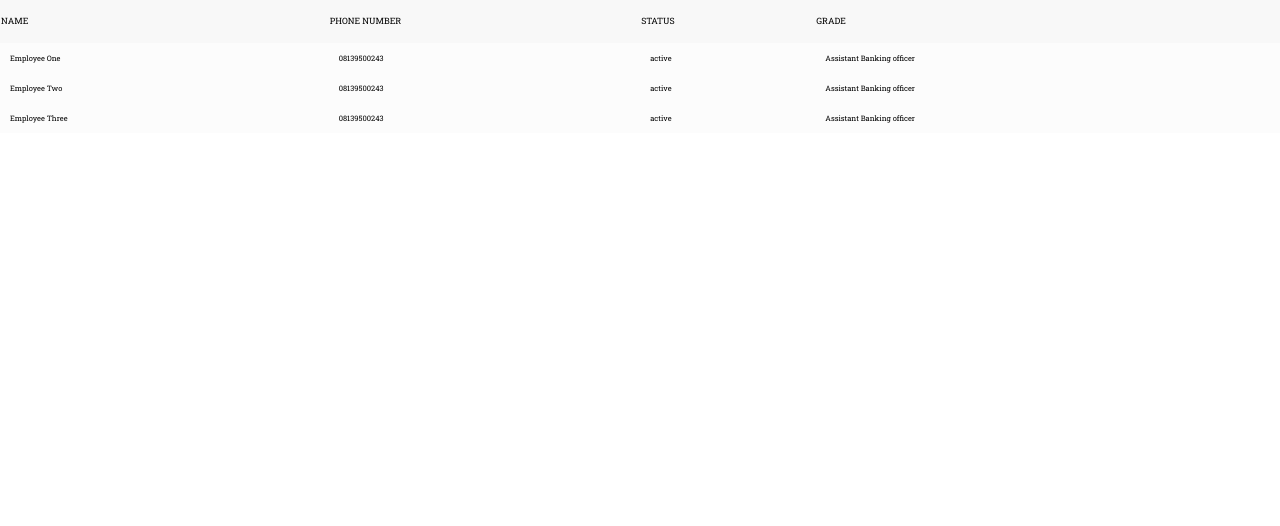
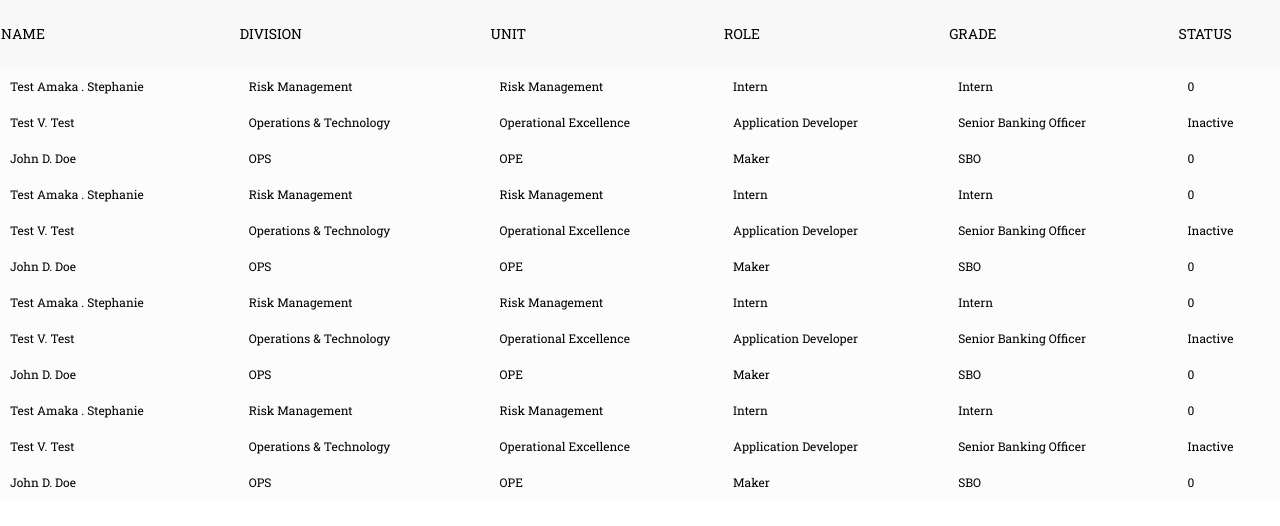
Before and after one commit to fAkinyosoye/employee-mgmt, a React (Vite) app: page /employee-records in a window 1280 px wide. Shown: the top 526 px of the page. Built offline with nearby package versions, Linux system fonts and the light colour scheme; no server answers.

Commit message:
remove html font-sizing in index.css

```diff
--- a/src/components/pages/EmployeeRecords.tsx
+++ b/src/components/pages/EmployeeRecords.tsx
@@ -3,46 +3,32 @@ import React, { useCallback } from "react";
 // import { toast } from "react-toastify";
 
 import { Table } from "../atoms";
+import { dummyData } from "../utilities/employeeDummyData";
 
 const EmployeeRecords = () => {
   const getData = useCallback(() => {
-    const dummyData = [
-      {
-        id: "1",
-        name: "Employee One",
-        email: "employeeone@boi.ng",
-        grade: "Assistant Banking officer",
-        status: "active",
-        phoneNumber: "08139500243",
-      },
-      {
-        id: "2",
-        name: "Employee Two",
-        grade: "Assistant Banking officer",
-        status: "active",
-        phoneNumber: "08139500243",
-      },
-      {
-        id: "3",
-        name: "Employee Three",
-        grade: "Assistant Banking officer",
-        status: "active",
-        phoneNumber: "08139500243",
-      },
-    ];
-
-    const result =
-      dummyData &&
-      dummyData?.map((item, i) => {
-        return {
-          name: <p className="text-xs font-normal">{item?.name}</p>,
-          phoneNumber: (
-            <p className="text-xs font-normal">{item?.phoneNumber}</p>
-          ),
-          status: <p className="text-xs font-normal">{item?.status}</p>,
-          grade: <p className="text-xs font-normal">{item?.grade}</p>,
-        };
-      });
+    const result = dummyData?.map((item, i) => {
+      const {
+        firstname,
+        middleinitial,
+        lastname,
+        division,
+        unit,
+        role,
+        grade,
+        staffStatus,
+      } = item;
+      return {
+        name: (
+          <p className="text-xs font-normal">{`${firstname} ${middleinitial}. ${lastname}`}</p>
+        ),
+        division: <p className="text-xs font-normal">{division}</p>,
+        unit: <p className="text-xs font-normal">{unit}</p>,
+        role: <p className="text-xs font-normal">{role}</p>,
+        grade: <p className="text-xs font-normal">{grade}</p>,
+        status: <p className="text-xs font-normal">{staffStatus}</p>,
+      };
+    });
     return [...(result || [])];
   }, []);
 
@@ -53,16 +39,24 @@ const EmployeeRecords = () => {
         accessor: "name",
       },
       {
-        Header: "Phone Number",
-        accessor: "phoneNumber",
+        Header: "Division",
+        accessor: "division",
       },
       {
-        Header: "STATUS",
-        accessor: "status",
+        Header: "Unit",
+        accessor: "unit",
+      },
+      {
+        Header: "Role",
+        accessor: "role",
       },
       {
         Header: "Grade",
         accessor: "grade",
+      },
+      {
+        Header: "Status",
+        accessor: "status",
       },
     ],
     []
@@ -75,7 +69,7 @@ const EmployeeRecords = () => {
       <Table
         data={data}
         columns={columns}
-        emptyStateText="About Customers"
+        emptyStateText="Employee Info"
         isLoading={false}
         ifHover
         ifPagination
--- /dev/null
+++ b/src/components/utilities/employeeDummyData.ts
@@ -0,0 +1,302 @@
+type DummyDataType = {
+  employeeid: string;
+  firstname: string;
+  middleinitial: string;
+  lastname: string;
+  username: string;
+  role: string;
+  grade: string;
+  division: string;
+  department: string;
+  unit: string;
+  location: string;
+  accountnumber: string;
+  sortcode: string;
+  staffStatus: number | string;
+  createdDateTime: string;
+  createdBy: string | null;
+  lastUpdatedDateTime: string;
+  lastUpdatedBy: string | null;
+  isDeleted: boolean;
+};
+
+const dummyData: DummyDataType[] = [
+  {
+    employeeid: "ZZZWSC547",
+    firstname: "Test Amaka",
+    middleinitial: "",
+    lastname: "Stephanie",
+    username: "estephanie",
+    role: "Intern",
+    grade: "Intern",
+    division: "Risk Management",
+    department: "Risk Management",
+    unit: "Risk Management",
+    location: "Lagos",
+    accountnumber: "0123456799",
+    sortcode: "123456789",
+    staffStatus: 0,
+    createdDateTime: "0001-01-01T00:00:00+00:00",
+    createdBy: null,
+    lastUpdatedDateTime: "0001-01-01T00:00:00+00:00",
+    lastUpdatedBy: null,
+    isDeleted: false,
+  },
+  {
+    employeeid: "ZZZTEST",
+    firstname: "Test",
+    middleinitial: "V",
+    lastname: "Test",
+    username: "ZZZTEST",
+    role: "Application Developer",
+    grade: "Senior Banking Officer",
+    division: "Operations & Technology",
+    department: "Operations & Technology",
+    unit: "Operational Excellence",
+    location: "Lagos",
+    accountnumber: "0075243336",
+    sortcode: "232150029",
+    staffStatus: "Inactive", // is this a string or boolean field
+    createdDateTime: "2022-11-17T18:52:16.929217+01:00",
+    createdBy: "Cofoma",
+    lastUpdatedDateTime: "0001-01-01T00:00:00+00:00",
+    lastUpdatedBy: null,
+    isDeleted: false,
+  },
+  {
+    employeeid: "ZZSWED",
+    firstname: "John",
+    middleinitial: "D",
+    lastname: "Doe",
+    username: "johndoe",
+    role: "Maker",
+    grade: "SBO",
+    division: "OPS",
+    department: "OE",
+    unit: "OPE",
+    location: "Lagos",
+    accountnumber: "9876543210",
+    sortcode: "98765",
+    staffStatus: 0,
+    createdDateTime: "0001-01-01T00:00:00+00:00",
+    createdBy: null,
+    lastUpdatedDateTime: "0001-01-01T00:00:00+00:00",
+    lastUpdatedBy: null,
+    isDeleted: false,
+  },
+  {
+    employeeid: "ZZZWSC547",
+    firstname: "Test Amaka",
+    middleinitial: "",
+    lastname: "Stephanie",
+    username: "estephanie",
+    role: "Intern",
+    grade: "Intern",
+    division: "Risk Management",
+    department: "Risk Management",
+    unit: "Risk Management",
+    location: "Lagos",
+    accountnumber: "0123456799",
+    sortcode: "123456789",
+    staffStatus: 0,
+    createdDateTime: "0001-01-01T00:00:00+00:00",
+    createdBy: null,
+    lastUpdatedDateTime: "0001-01-01T00:00:00+00:00",
+    lastUpdatedBy: null,
+    isDeleted: false,
+  },
+  {
+    employeeid: "ZZZTEST",
+    firstname: "Test",
+    middleinitial: "V",
+    lastname: "Test",
+    username: "ZZZTEST",
+    role: "Application Developer",
+    grade: "Senior Banking Officer",
+    division: "Operations & Technology",
+    department: "Operations & Technology",
+    unit: "Operational Excellence",
+    location: "Lagos",
+    accountnumber: "0075243336",
+    sortcode: "232150029",
+    staffStatus: "Inactive", // is this a string or boolean field
+    createdDateTime: "2022-11-17T18:52:16.929217+01:00",
+    createdBy: "Cofoma",
+    lastUpdatedDateTime: "0001-01-01T00:00:00+00:00",
+    lastUpdatedBy: null,
+    isDeleted: false,
+  },
+  {
+    employeeid: "ZZSWED",
+    firstname: "John",
+    middleinitial: "D",
+    lastname: "Doe",
+    username: "johndoe",
+    role: "Maker",
+    grade: "SBO",
+    division: "OPS",
+    department: "OE",
+    unit: "OPE",
+    location: "Lagos",
+    accountnumber: "9876543210",
+    sortcode: "98765",
+    staffStatus: 0,
+    createdDateTime: "0001-01-01T00:00:00+00:00",
+    createdBy: null,
+    lastUpdatedDateTime: "0001-01-01T00:00:00+00:00",
+    lastUpdatedBy: null,
+    isDeleted: false,
+  },
+  {
+    employeeid: "ZZZWSC547",
+    firstname: "Test Amaka",
+    middleinitial: "",
+    lastname: "Stephanie",
+    username: "estephanie",
+    role: "Intern",
+    grade: "Intern",
+    division: "Risk Management",
+    department: "Risk Management",
+    unit: "Risk Management",
+    location: "Lagos",
+    accountnumber: "0123456799",
+    sortcode: "123456789",
+    staffStatus: 0,
+    createdDateTime: "0001-01-01T00:00:00+00:00",
+    createdBy: null,
+    lastUpdatedDateTime: "0001-01-01T00:00:00+00:00",
+    lastUpdatedBy: null,
+    isDeleted: false,
+  },
+  {
+    employeeid: "ZZZTEST",
+    firstname: "Test",
+    middleinitial: "V",
+    lastname: "Test",
+    username: "ZZZTEST",
+    role: "Application Developer",
+    grade: "Senior Banking Officer",
+    division: "Operations & Technology",
+    department: "Operations & Technology",
+    unit: "Operational Excellence",
+    location: "Lagos",
+    accountnumber: "0075243336",
+    sortcode: "232150029",
+    staffStatus: "Inactive", // is this a string or boolean field
+    createdDateTime: "2022-11-17T18:52:16.929217+01:00",
+    createdBy: "Cofoma",
+    lastUpdatedDateTime: "0001-01-01T00:00:00+00:00",
+    lastUpdatedBy: null,
+    isDeleted: false,
+  },
+  {
+    employeeid: "ZZSWED",
+    firstname: "John",
+    middleinitial: "D",
+    lastname: "Doe",
+    username: "johndoe",
+    role: "Maker",
+    grade: "SBO",
+    division: "OPS",
+    department: "OE",
+    unit: "OPE",
+    location: "Lagos",
+    accountnumber: "9876543210",
+    sortcode: "98765",
+    staffStatus: 0,
+    createdDateTime: "0001-01-01T00:00:00+00:00",
+    createdBy: null,
+    lastUpdatedDateTime: "0001-01-01T00:00:00+00:00",
+    lastUpdatedBy: null,
+    isDeleted: false,
+  },
+  {
+    employeeid: "ZZZWSC547",
+    firstname: "Test Amaka",
+    middleinitial: "",
+    lastname: "Stephanie",
+    username: "estephanie",
+    role: "Intern",
+    grade: "Intern",
+    division: "Risk Management",
+    department: "Risk Management",
+    unit: "Risk Management",
+    location: "Lagos",
+    accountnumber: "0123456799",
+    sortcode: "123456789",
+    staffStatus: 0,
+    createdDateTime: "0001-01-01T00:00:00+00:00",
+    createdBy: null,
+    lastUpdatedDateTime: "0001-01-01T00:00:00+00:00",
+    lastUpdatedBy: null,
+    isDeleted: false,
+  },
+  {
+    employeeid: "ZZZTEST",
+    firstname: "Test",
+    middleinitial: "V",
+    lastname: "Test",
+    username: "ZZZTEST",
+    role: "Application Developer",
+    grade: "Senior Banking Officer",
+    division: "Operations & Technology",
+    department: "Operations & Technology",
+    unit: "Operational Excellence",
+    location: "Lagos",
+    accountnumber: "0075243336",
+    sortcode: "232150029",
+    staffStatus: "Inactive", // is this a string or boolean field
+    createdDateTime: "2022-11-17T18:52:16.929217+01:00",
+    createdBy: "Cofoma",
+    lastUpdatedDateTime: "0001-01-01T00:00:00+00:00",
+    lastUpdatedBy: null,
+    isDeleted: false,
+  },
+  {
+    employeeid: "ZZSWED",
+    firstname: "John",
+    middleinitial: "D",
+    lastname: "Doe",
+    username: "johndoe",
+    role: "Maker",
+    grade: "SBO",
+    division: "OPS",
+    department: "OE",
+    unit: "OPE",
+    location: "Lagos",
+    accountnumber: "9876543210",
+    sortcode: "98765",
+    staffStatus: 0,
+    createdDateTime: "0001-01-01T00:00:00+00:00",
+    createdBy: null,
+    lastUpdatedDateTime: "0001-01-01T00:00:00+00:00",
+    lastUpdatedBy: null,
+    isDeleted: false,
+  },
+];
+// const dummyData = [
+//   {
+//     id: "1",
+//     name: "Employee One",
+//     email: "employeeone@boi.ng",
+//     grade: "Assistant Banking officer",
+//     status: "active",
+//     phoneNumber: "08139500243",
+//   },
+//   {
+//     id: "2",
+//     name: "Employee Two",
+//     grade: "Assistant Banking officer",
+//     status: "active",
+//     phoneNumber: "08139500243",
+//   },
+//   {
+//     id: "3",
+//     name: "Employee Three",
+//     grade: "Assistant Banking officer",
+//     status: "active",
+//     phoneNumber: "08139500243",
+//   },
+// ];
+
+export { dummyData };
--- a/src/index.css
+++ b/src/index.css
@@ -1,26 +1,12 @@
 @tailwind base;
 @tailwind components;
 @tailwind utilities;
-
-html {
-  font-size: 62.5%;
-  /* assuming browser default sizing is 16px, this turns it to 10px */
-  --font-size--mobile: 1.2rem; /* 12px */
-  --font-size--small: 1.4rem; /* 14px */
-  --font-size--default: 1.6rem; /* 16px */
-  --font-size--big: 1.8rem; /* 18px */
-  --font-size--large: 2.4rem; /* 24px */
-  --font-size--extra-large: 3.2rem; /* 24px */
-}
 
 body {
   margin: 0;
   padding: 0;
   font-family: "Roboto Slab", serif;
   font-size: 16px;
-  /* just in case it's an old browser that doesn't support rem */
-  font-size: var(--font-size--default);
-  /* 1.6 * 10 === 16px */
   -webkit-font-smoothing: antialiased;
   -moz-osx-font-smoothing: grayscale;
 }
```
